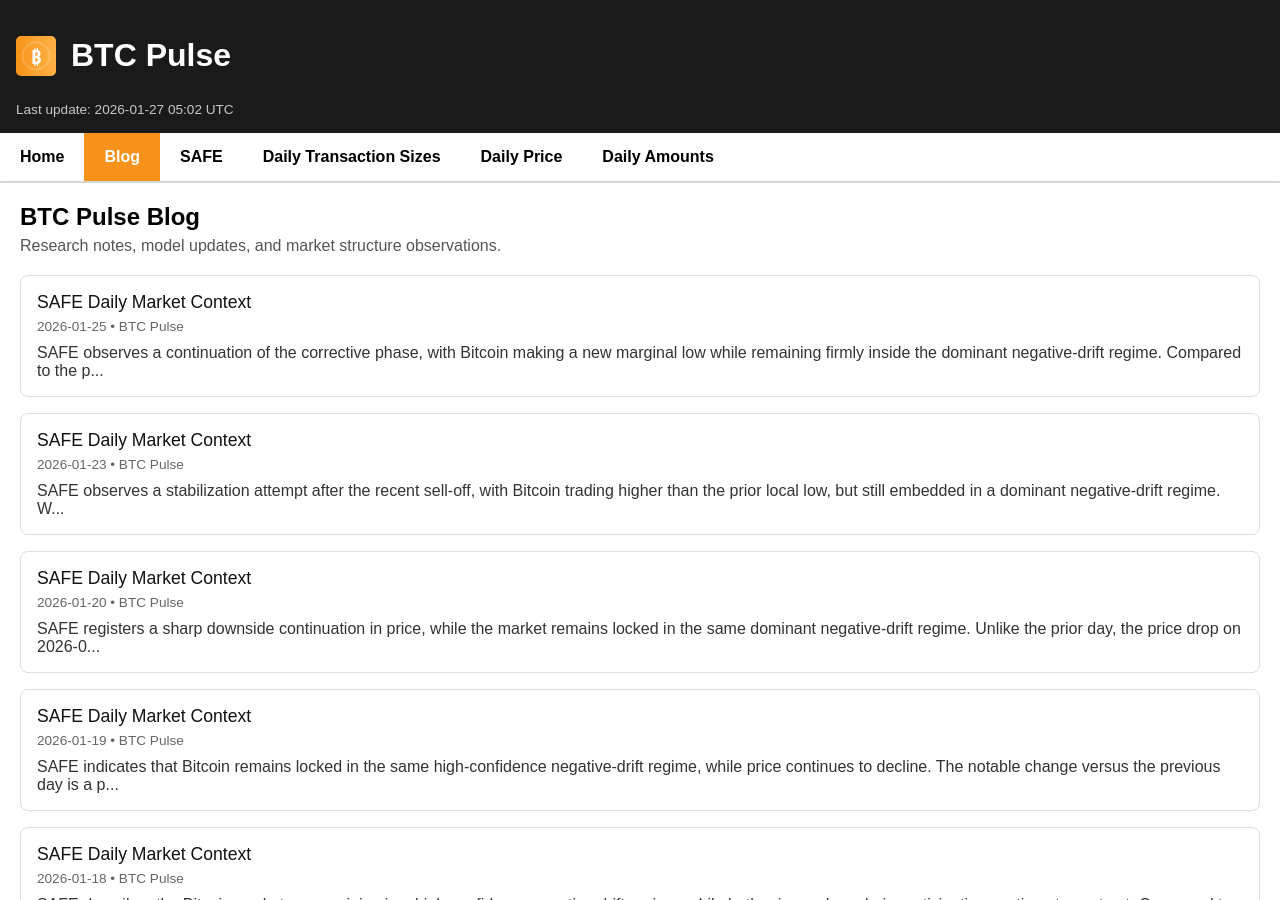
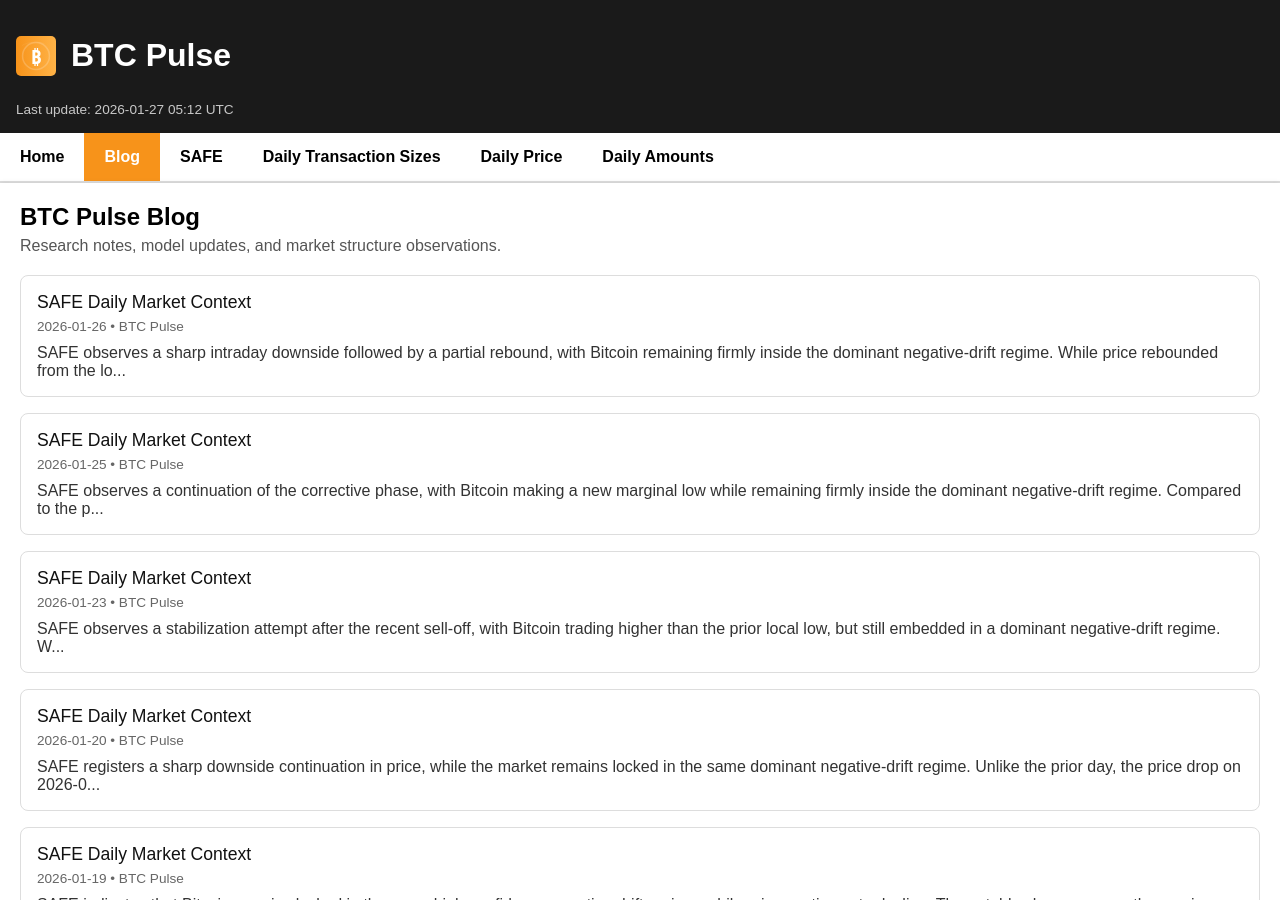
Before and after one commit to MihaiPopescu1985/bitcoin-charts, a Jekyll site: the page built from blog/index.md, in a window 1280 px wide and 900 px high. Built offline with Jekyll 4.4.1, drawn with Linux system fonts in a browser that asks for light colours; some of the changed lines change nothing that is shown.

Commit message:
daily reading

```diff
--- a/_data/last_update.json
+++ b/_data/last_update.json
@@ -1,3 +1,3 @@
 {
-  "iso": "2026-01-27T05:02:37Z"
+  "iso": "2026-01-27T05:12:19Z"
 }
--- /dev/null
+++ b/_posts/2026-01-26-safe-daily-market-context.md
@@ -0,0 +1,110 @@
+---
+layout: post
+title: "SAFE Daily Market Context"
+date: 2026-01-26
+author: BTC Pulse
+description: "SAFE sees a reactive rebound with rising participation inside a negative-drift regime."
+---
+
+SAFE observes a **sharp intraday downside followed by a partial rebound**, with Bitcoin remaining firmly inside the **dominant negative-drift regime**.
+While price rebounded from the local low, **trend structure remains bearish**, and volatility is elevated.
+
+The key development today is a **strong resurgence in on-chain participation**, particularly among **whales and mid-sized actors**, indicating that the market has entered a **high-engagement, high-reactivity phase**.
+
+## Regime Assessment (HMM)
+
+- **Dominant regime:** HMM_STATE_2
+- **Regime confidence:** ~96.6%
+- **Alternative regime (STATE_3):** ~3.45%
+- **Estimated drift:** -0.102% per day
+- **Estimated volatility:** ~2.94% daily
+
+SAFE continues to classify the market as being in a **corrective / distribution regime**.
+The **rising weight of STATE_3** signals **growing instability**, though not a confirmed regime transition.
+
+## Price, Trend, and Positioning
+
+- **Close:** 88,347.08 (up from 86,670.36 low)
+- **TS_50:** -0.0290
+  -> Medium-term trend remains **negative**, though slightly improved from the prior day.
+- **Band width:** 0.338
+  -> Volatility remains **high**.
+- **Band position:** 0.121
+  -> Price is still **deep in the lower band**, despite the rebound.
+- **Range score:** 0.338
+  -> Market favors **continued movement**, not consolidation.
+
+**Interpretation:**
+The rebound appears **reactive**, occurring within a still-bearish structural context.
+
+## Volatility and Short-Term Risk (10-day horizon)
+
+**Simulation count:** 20,000
+
+### Upside touch probabilities
+
+- **+2%:** 66.8%
+- **+5%:** 45.4%
+- **+10%:** 21.2%
+
+### Downside touch probabilities
+
+- **-2%:** 71.1%
+- **-5%:** 49.2%
+- **-10%:** 21.2%
+
+The probability distribution remains **highly symmetric**, consistent with **elevated volatility and weak directional clarity**.
+
+## Correction vs Rebound Dynamics
+
+- **P_CORRECTION_10D (raw):** 26.2%
+- **P_REBOUND_10D (raw):** 25.9%
+
+### Calibrated probabilities
+
+- **P_CORRECTION_10D_CAL:** 3.5%
+- **P_REBOUND_10D_CAL:** 65.5%
+
+**Interpretation:**
+SAFE continues to flag **strong rebound elasticity**, though less extreme than on the prior low.
+Statistically, downside continuation is less favored than **short-term mean reversion**, but without trend confirmation.
+
+## On-Chain Activity and Structure
+
+On-chain data shows a **material surge in activity**:
+
+### Key changes
+
+- **Total transferred amount:** up sharply (about +103%)
+- **Volume Z-score:** +0.87
+- **Dominance Z-score:** turned positive
+- **Whale transactions:** 79 (up strongly)
+- **Mid-size transactions:** 668 (up strongly)
+
+**Interpretation:**
+The return of **whales and dominance during a rebound** suggests **active engagement**, not passive churn.
+This often coincides with **tactical accumulation or defensive positioning**, but is not yet decisive confirmation of a bottom.
+
+## SAFE Positioning Output (Informational)
+
+- **Target exposure:** ~35%
+- **Leverage:** 1.0x
+- **Direction:** Long-biased
+- **Entry step:** 0.0
+- **Conviction:** 0.0
+
+SAFE remains mechanically long, but **with zero conviction**, reflecting **maximum uncertainty** despite rising participation.
+
+## Final Interpretation
+
+SAFE currently describes the Bitcoin market as:
+
+- Still inside a **negative-drift, high-volatility regime**
+- Recovering from a **sharp downside probe**
+- Exhibiting **strong but reactive rebound elasticity**
+- Showing a **clear return of on-chain participation**
+- Operating in a **fragile, decision-heavy zone**
+
+In short: **volatile, reactive, and structurally stressed**, with improving participation but no confirmed regime shift.
+
+*SAFE is a statistical system. It does not predict outcomes, provide advice, or express opinions. It describes probabilistic market structure based on historical behavior.*
```
